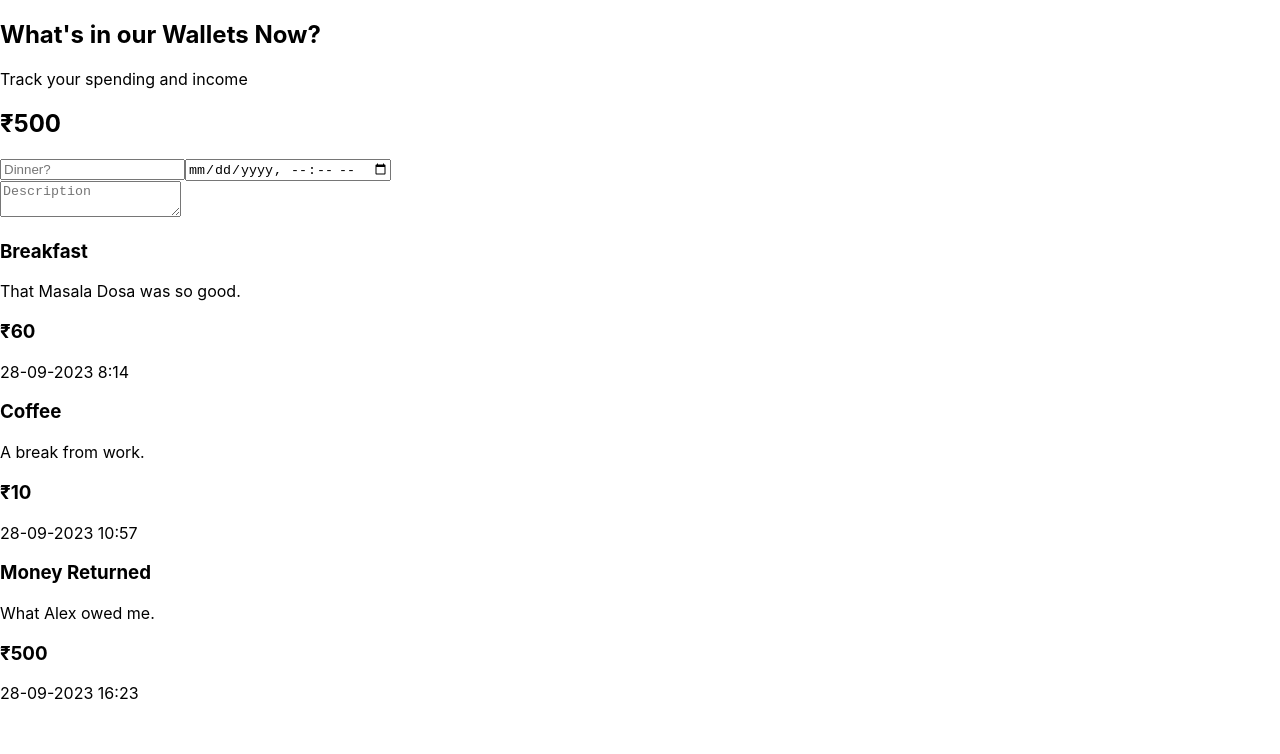
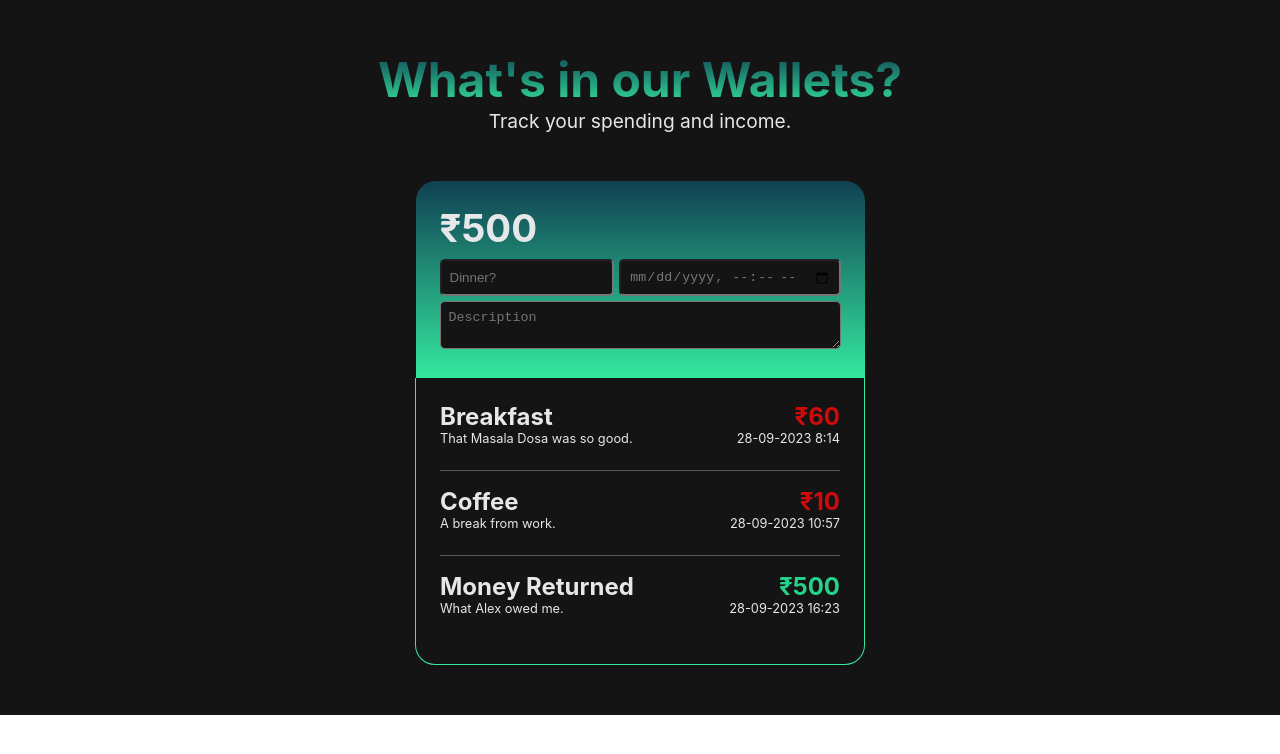
Before and after one commit to nosfeeferatu/money-tracker, a React (Create React App) app: page / in a window 1280 px wide. Shown: the top 754 px of the page. Built offline with nearby package versions, Linux system fonts and the light colour scheme.

Commit message:
Done with styling

```diff
--- a/src/App.css
+++ b/src/App.css
@@ -1,38 +1,108 @@
-.App {
+main {
+  box-sizing: border-box;
+  background-color: #141414;
+  color:rgb(229, 231, 233);
+  padding: 50px;
+}
+
+* {
+  margin: 0;
+}
+
+section {
+}
+
+#hero {
   text-align: center;
 }
 
-.App-logo {
-  height: 40vmin;
-  pointer-events: none;
+h1 {
+  font-size: 3rem;
+  background: -webkit-linear-gradient(#104053,#34E89E);
+  -webkit-background-clip: text;
+  -webkit-text-fill-color: transparent;
 }
 
-@media (prefers-reduced-motion: no-preference) {
-  .App-logo {
-    animation: App-logo-spin infinite 20s linear;
-  }
+.tagline {
+  font-size: 1.2rem;
 }
 
-.App-header {
-  background-color: #282c34;
-  min-height: 100vh;
-  display: flex;
-  flex-direction: column;
-  align-items: center;
-  justify-content: center;
-  font-size: calc(10px + 2vmin);
-  color: white;
+#inputTransaction {
+  background:linear-gradient(#104053,#34E89E);
+  width: 401px;
+  max-width: 90%;
+  margin: 3rem auto 0;
+  padding: 1.5rem;
+  border-radius: 20px 20px 0 0;
 }
 
-.App-link {
-  color: #61dafb;
+h2 {
+  font-size: 2.4rem;
+  padding-bottom: 0.5rem;
 }
 
-@keyframes App-logo-spin {
-  from {
-    transform: rotate(0deg);
-  }
-  to {
-    transform: rotate(360deg);
-  }
+input, textarea {
+  width: 100%!important;
+  background: #141414;
+  color: #777;
+  border-radius: 5px;
+  padding: 0.5rem;
 }
+
+textarea:focus, input:focus {
+  color: #f9f7f7;
+}
+
+.basics, .description {
+  display: flex;
+  gap: 0.3rem;
+  margin-bottom: 0.3rem;
+}
+
+textarea {
+  resize: vertical;
+}
+
+#allTransactions {
+  width: 400px;
+  max-width: 90%;
+  margin: 0 auto;
+  border: 1px solid #34E89E;
+  border-top: 0;
+  padding: 1.5rem;
+  border-radius: 0 0 20px 20px;
+}
+
+.transaction {
+  display: flex;
+  justify-content: space-between;
+  gap: 3rem;
+  border-top: 1px solid rgba(128, 128, 128, 0.647);
+  padding-top: 1rem;
+}
+
+.transaction:first-child{
+  border: 0;
+  padding: 0;
+}
+
+.right {
+  text-align: right;
+}
+
+h3 {
+  font-size: 1.5rem;
+}
+
+.transaction p {
+  margin-bottom: 1.5rem;
+  font-size: 0.8rem;
+}
+
+.expense {
+  color: rgb(206, 10, 10);
+}
+
+.income {
+  color:#23d38a;
+}
--- a/src/App.js
+++ b/src/App.js
@@ -4,8 +4,8 @@ function App() {
   return (
     <main>
       <section id='hero'>
-        <h1>What's in our Wallets Now?</h1>
-        <p className='tagline'>Track your spending and income</p>
+        <h1>What's in our Wallets?</h1>
+        <p className='tagline'>Track your spending and income.</p>
       </section>
 
       <section id='inputTransaction'>
@@ -28,7 +28,7 @@ function App() {
             <p>That Masala Dosa was so good.</p>
           </div>
           <div className='right'>
-            <h3>₹60</h3>
+            <h3 className='expense'>₹60</h3>
             <p>28-09-2023 8:14</p>
           </div>
         </div>
@@ -39,7 +39,7 @@ function App() {
             <p>A break from work.</p>
           </div>
           <div className='right'>
-            <h3>₹10</h3>
+            <h3 className='expense'>₹10</h3>
             <p>28-09-2023 10:57</p>
           </div>
         </div>
@@ -50,7 +50,7 @@ function App() {
             <p>What Alex owed me.</p>
           </div>
           <div className='right'>
-            <h3>₹500</h3>
+            <h3 className='income'>₹500</h3>
             <p>28-09-2023 16:23</p>
           </div>
         </div>
```
